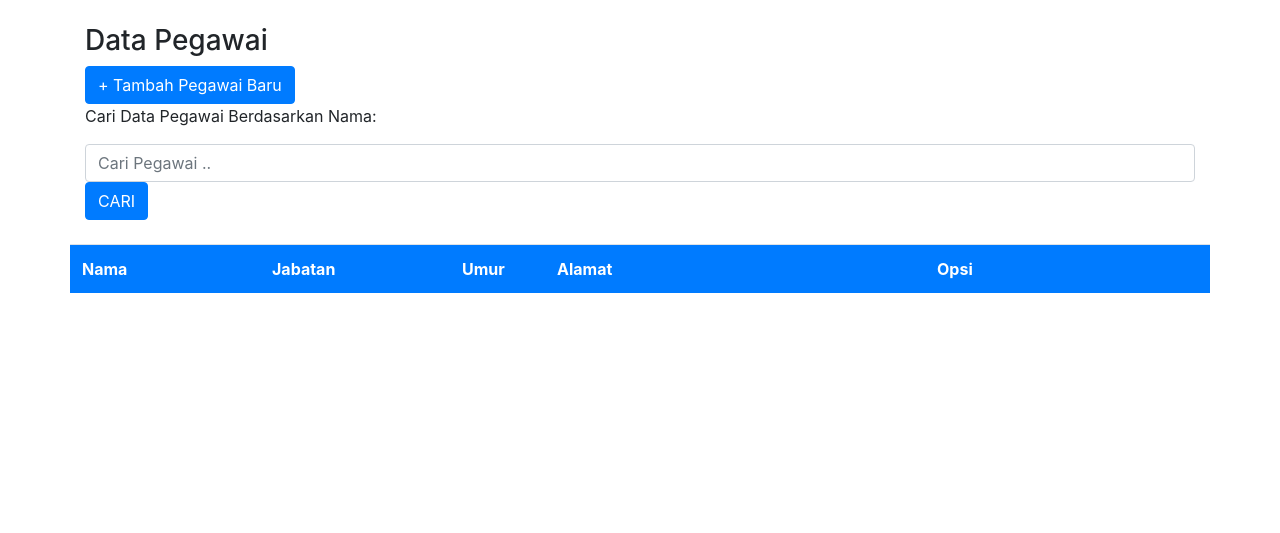
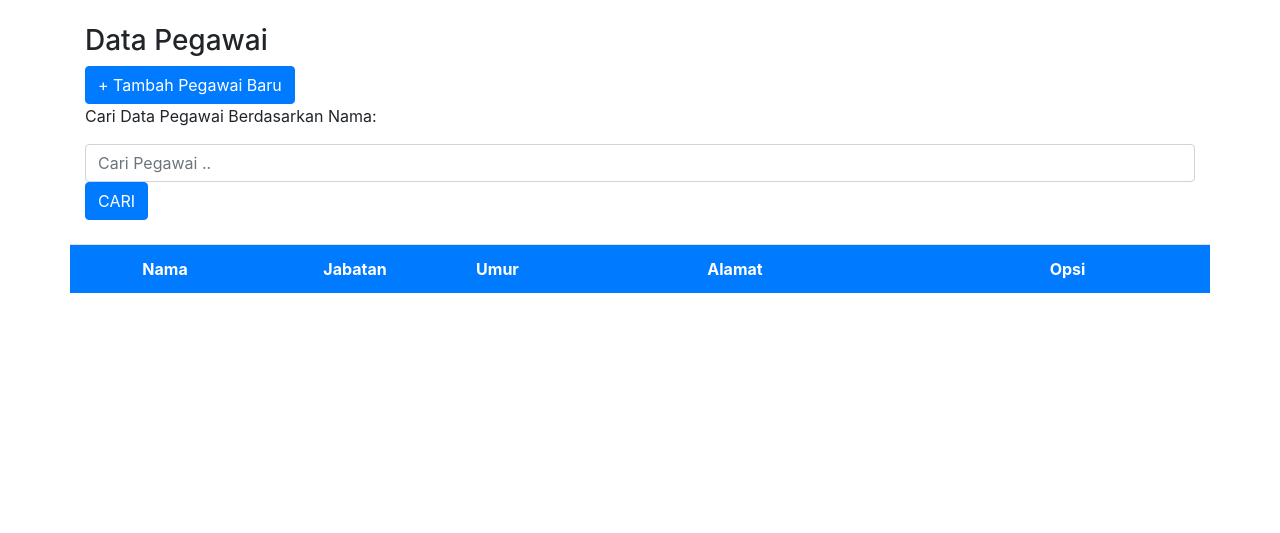
Before and after one commit to aliffaturrohman/B5026221040, a Laravel app: page /pegawai in a window 1280 px wide. Shown: the part 56-589 px from the top of the page. Run offline with Laravel 9, Linux system fonts and the light colour scheme; data that the repository does not hold is empty.

Commit message:
Update index.blade.php

```diff
--- a/resources/views/index.blade.php
+++ b/resources/views/index.blade.php
@@ -18,7 +18,7 @@
     <br/>
 
     <table class="table table-striped table-hover rounded">
-        <tr class="bg-primary text-white row">
+        <tr class="bg-primary text-white text-center row">
             <th class="col-2">Nama</th>
             <th class="col-2">Jabatan</th>
             <th class="col-1">Umur</th>
@@ -28,8 +28,8 @@
         @foreach ($pegawai as $p)
             <tr class="row">
                 <td class="col-2">{{ $p->pegawai_nama }}</td>
-                <td class="col-2">{{ $p->pegawai_jabatan }}</td>
-                <td class="col-1">{{ $p->pegawai_umur }}</td>
+                <td class="col-2 text-center">{{ $p->pegawai_jabatan }}</td>
+                <td class="col-1 text-center">{{ $p->pegawai_umur }}</td>
                 <td class="col-4">{{ $p->pegawai_alamat }}</td>
                 <td class="col-3">
                     <a href="/pegawai/view/{{ $p->pegawai_id }}" class="btn btn-success">View</a>
```
